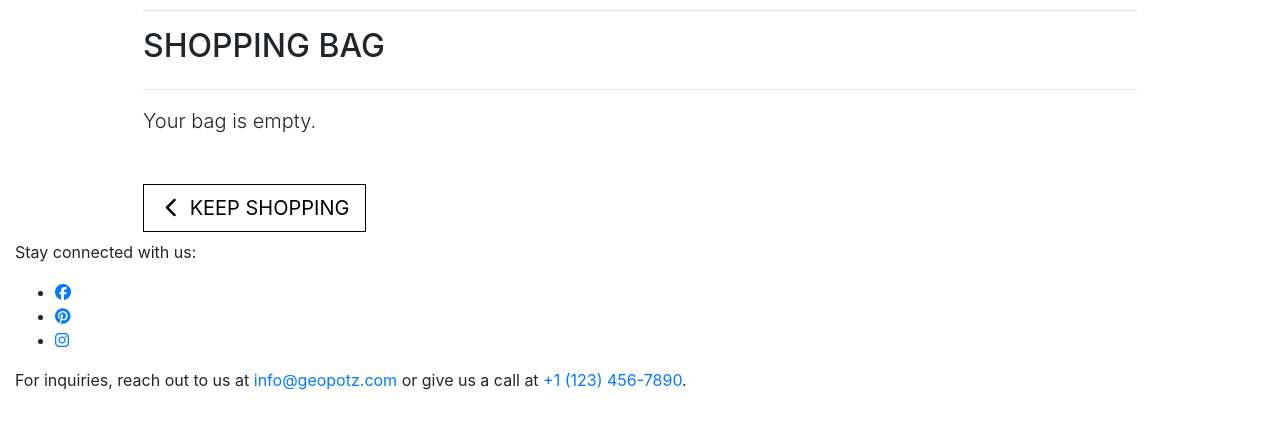
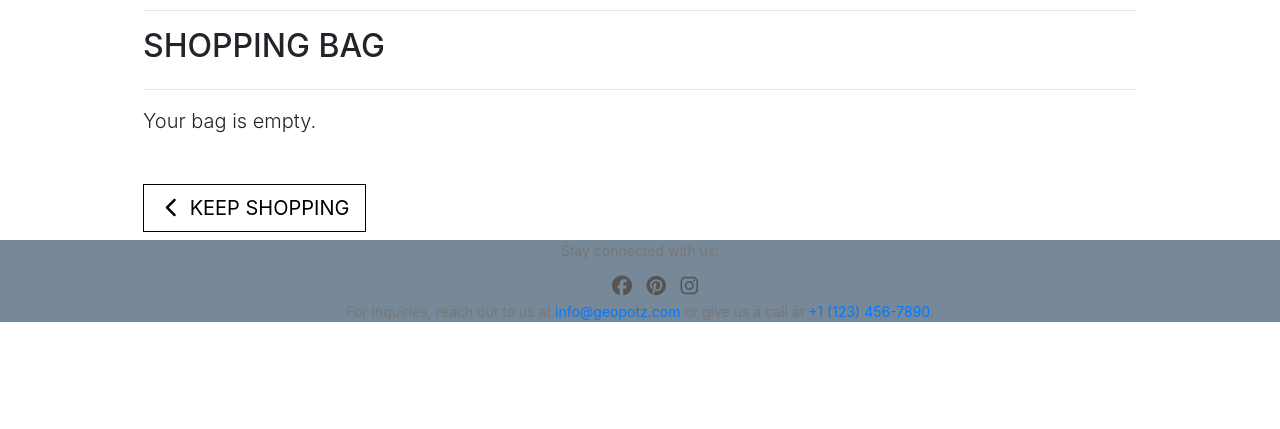
Before and after one commit to BMorrell92/BMorrell_Milestone_Project4, a Django app: page /bag/ in a window 1280 px wide. Shown: the part 268-697 px from the top of the page. Run offline with Django 3.2, Linux system fonts and the light colour scheme; parts of the project's set-up code (start-up, migrations or seed data) failed here and were passed over; some libraries are stand-ins or nearby versions; some web fonts are replaced.

Commit message:
adjusted footer styling

```diff
--- a/static/css/base.css
+++ b/static/css/base.css
@@ -8,6 +8,7 @@ html {
   height: calc(100vh - 164px);
   color: #555;
   font-family: 'Rubik Pixels';
+  font-weight: bold;
 }
 
 /* Style for the navigation bar */
@@ -25,6 +26,45 @@ html {
 .nav-link {
   font-size: 1.2rem;
   margin-right: 1.5rem;
+}
+
+/* Style for the footer */
+footer {
+  background-color: lightslategray;
+  color: #fafafa;
+  min-height: 50px;
+  margin: 0;
+}
+
+.social-networks{
+  text-align: center;
+  margin: 0;
+}
+
+.social-networks li{
+  display: inline;
+}
+
+.footer-text {
+  text-align: center;
+  font-size: 14px;
+  color: #777;
+  margin-bottom: 10px;
+}
+
+
+.social-networks li {
+  display: inline-block;
+  margin-right: 10px;
+}
+
+.social-networks a {
+  color: #555;
+  font-size: 20px;
+}
+
+.social-networks a:hover {
+  color: #000;
 }
 
 /* from Bulma */
```
